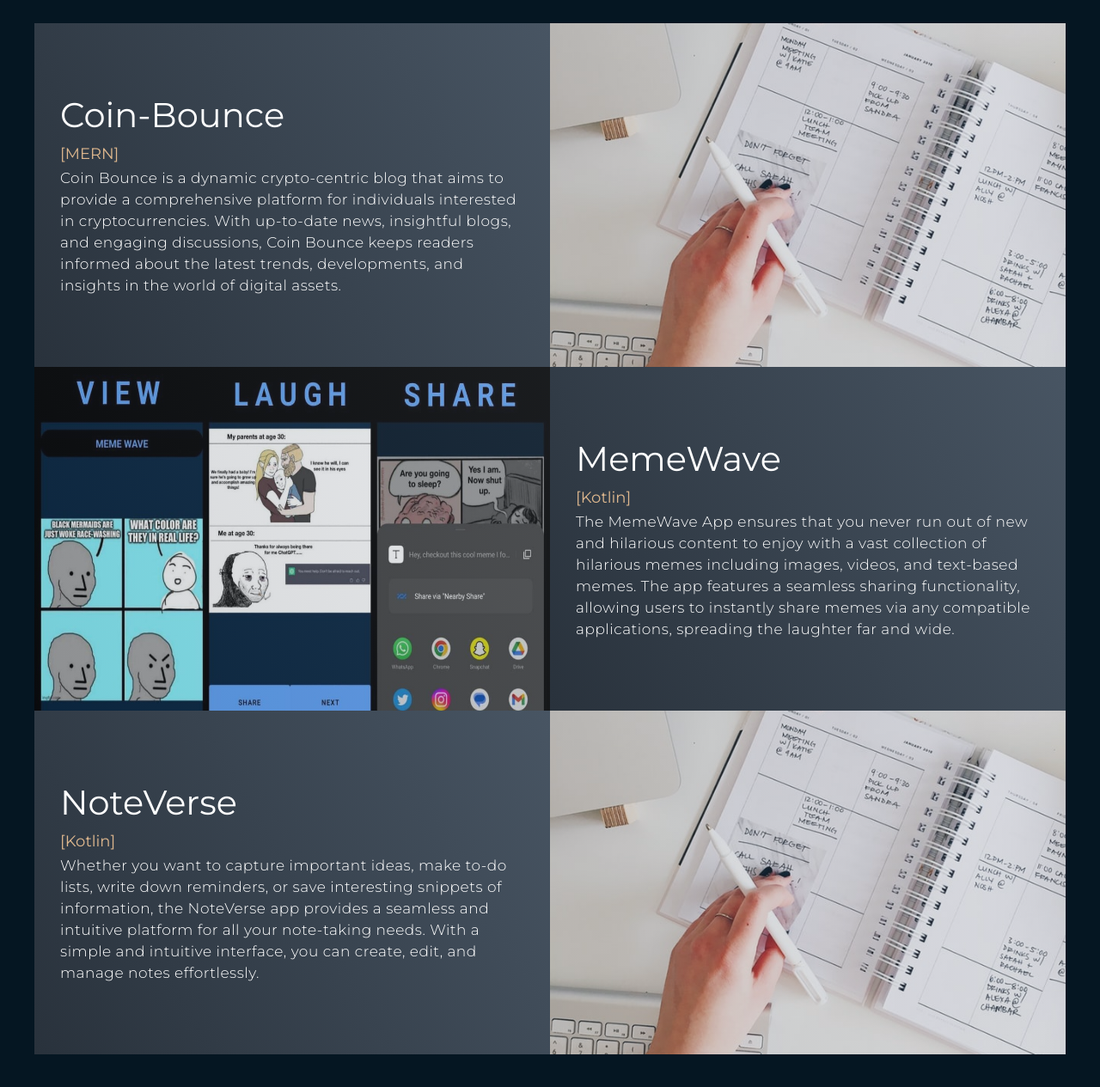
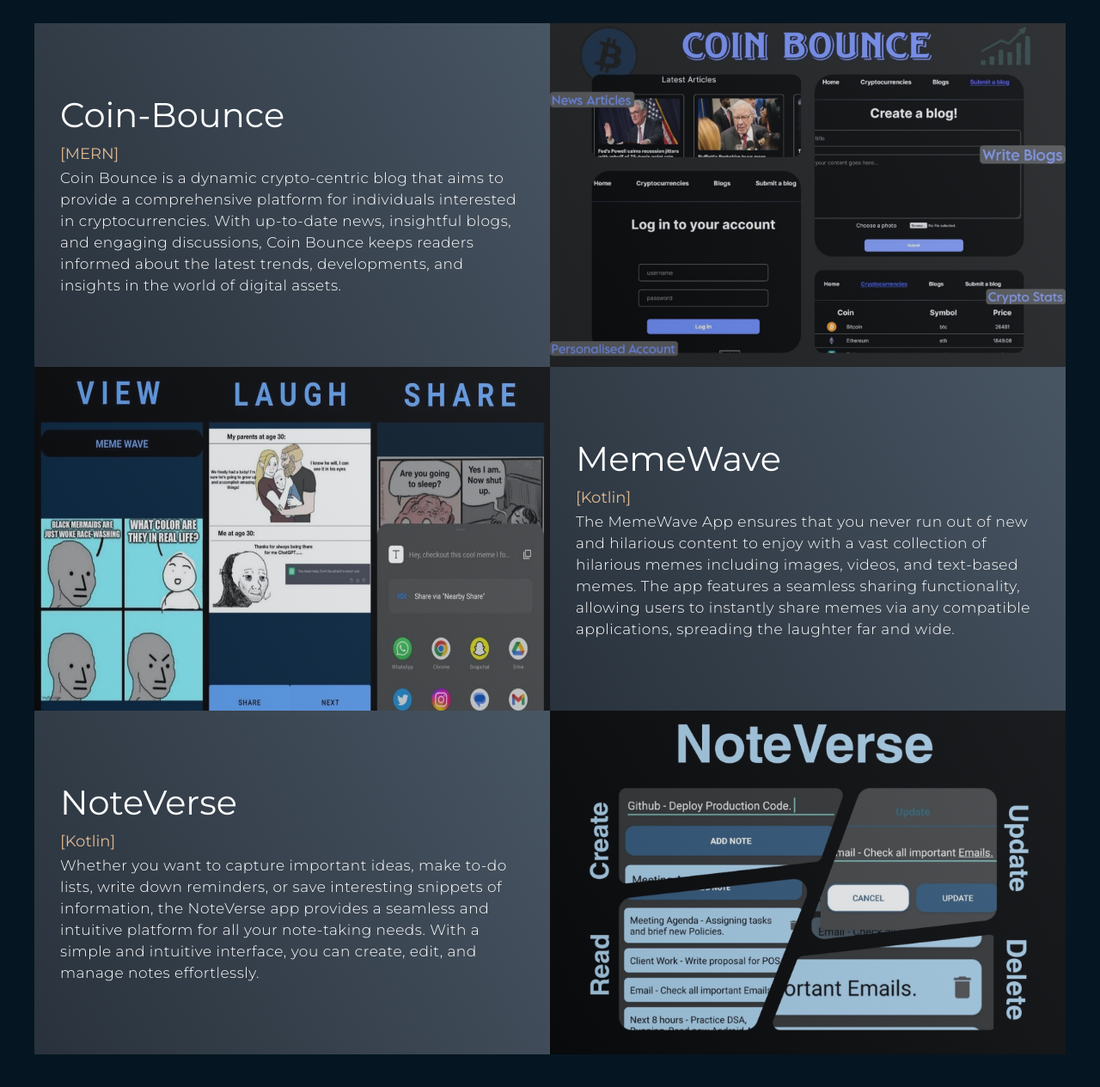
Before and after one commit to jay-jks/portfolio, a plain HTML site: page index.html in a window 1280 px wide. Shown: the part 1826-3091 px from the top of the page at 86% size. Drawn offline with Linux system fonts and the light colour scheme.

Commit message:
final portfolio

```diff
--- a/index.html
+++ b/index.html
@@ -92,7 +92,7 @@
               and insights in the world of digital assets.</p>
           </div>
           <div class="project-img">
-            <img src="./img/coinbounce.png" alt="img">
+            <img src="./img/coinbounce.jpg" alt="img">
           </div>
         </div>
         <div class="project-item">
@@ -118,7 +118,7 @@
               interface, you can create, edit, and manage notes effortlessly.</p>
           </div>
           <div class="project-img">
-            <img src="./img/noteverse.png" alt="img">
+            <img src="./img/noteverse.jpg" alt="img">
           </div>
         </div>
       </div>
```
Also changed, not shown: img/coinbounce.jpg (added), img/coinbounce.png (deleted), img/noteverse.jpg (added), img/noteverse.png (deleted), 1 other file.
